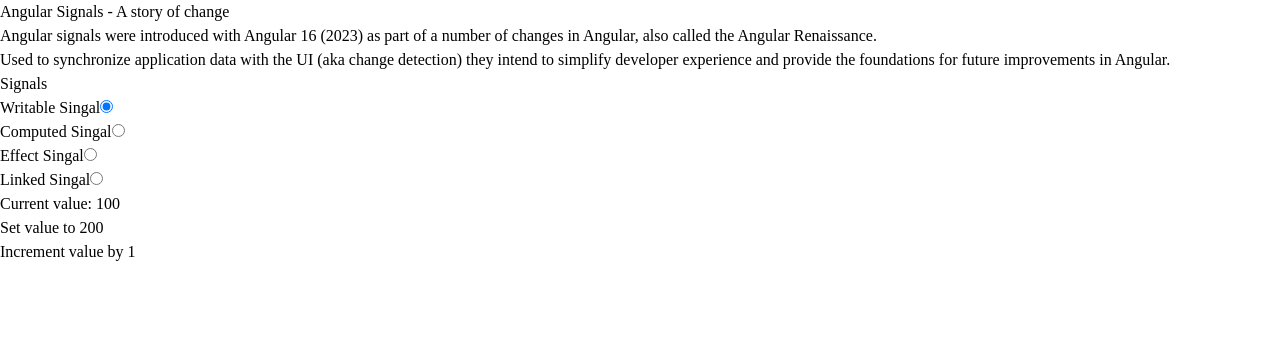
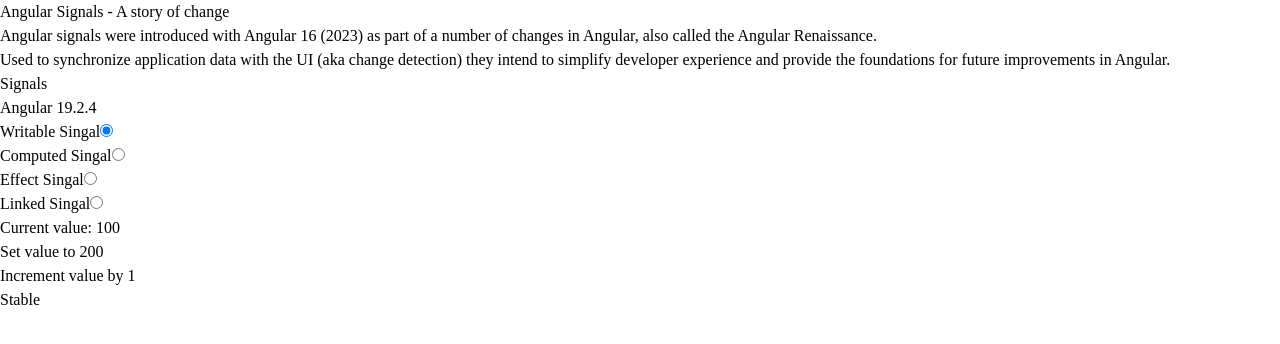
Before and after one commit to gvlachos/angular-signals-presentation, an Angular app: page / in a window 1280 px wide. Both pictures are taken after a click on the radio button "Writable Singal". Shown: the top 344 px of the page. Built offline with nearby package versions, Linux system fonts and the light colour scheme.

Commit message:
add Angular version and stability comment

```diff
--- a/src/app/app.component.html
+++ b/src/app/app.component.html
@@ -16,6 +16,7 @@
 
 <h2 class="text-2xl font-bold m-8">Signals</h2>
 
+<div class="text-md text-green-600 ml-8 mb-2 font-semibold">Angular 19.2.4</div>
 <div class="grid grid-cols-[300px_minmax(330px,_1fr)] grid-rows-1 gap-2">
   <form [formGroup]="form">
     <fieldset class="flex flex-col space-y-4 ml-8">
@@ -36,21 +37,25 @@
     </fieldset>
   </form>
 
-  <div class="content ml-2">
+  <div class="content">
     @if (selected() === writableSignal) {
       <app-writable-signal />
+      <div class="text-lg text-green-600 font-semibold text-center">Stable</div>
     }
 
     @if (selected() === computedSignal) {
       <app-computed-signal />
+      <div class="text-lg text-green-600 font-semibold text-center">Stable</div>
     }
 
     @if (selected() === effectSignal) {
       <app-effect-signal />
+      <div class="text-lg text-green-600 font-semibold text-center">Developer preview</div>
     }
 
     @if (selected() === linkedSignal) {
       <app-linked-signal />
+      <div class="text-md text-green-600 font-semibold text-center mt-4">Developer preview</div>
     }
   </div>
 </div>
```
